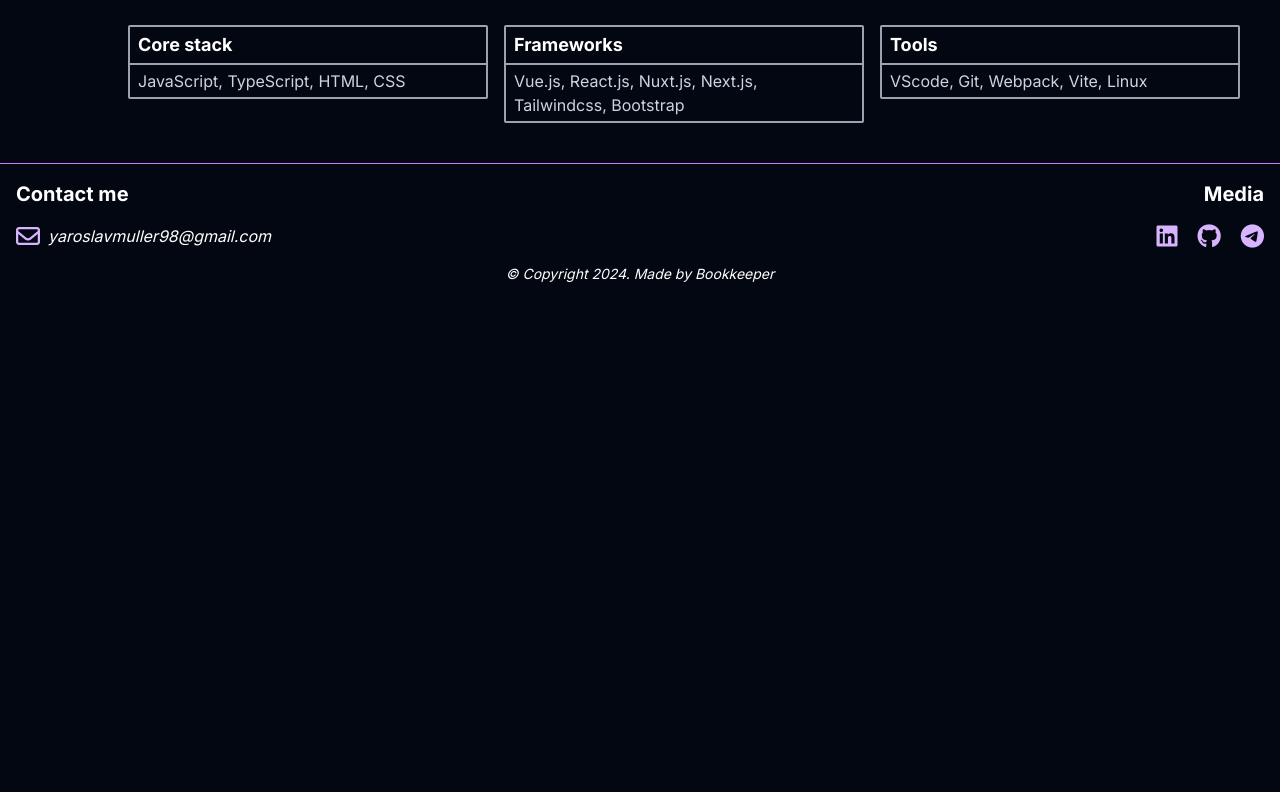
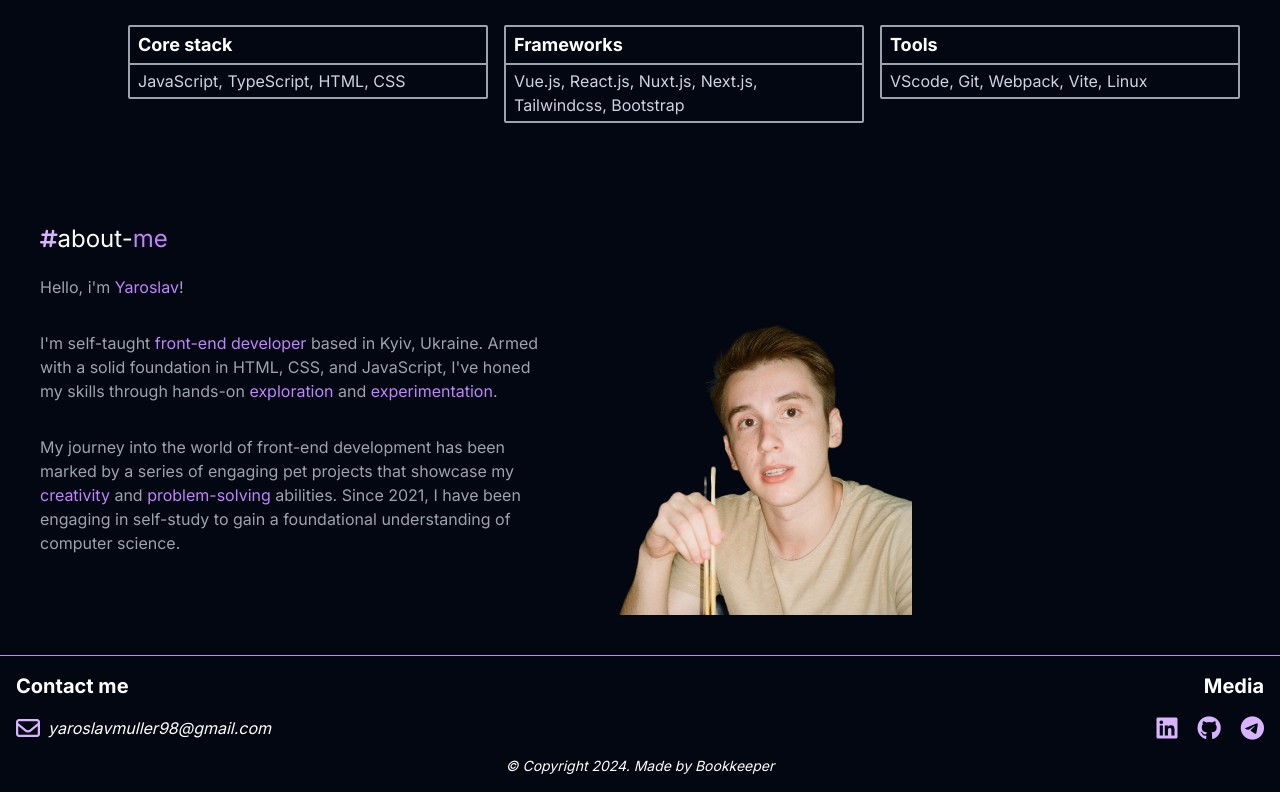
Before and after one commit to Bookkeeper33/Portfolio, a Vue app: page / in a window 1280 px wide. Shown: the part 1764-2556 px from the top of the page. Before the commit the page ends 2064 px from the top, so only its background shows below. Built offline with nearby package versions, Linux system fonts and the light colour scheme.

Commit message:
Feature: add about me section

```diff
--- /dev/null
+++ b/src/components/Main/About.vue
@@ -0,0 +1,41 @@
+<script setup>
+    import yaroslav from "@/assets/me.png";
+</script>
+
+<template>
+    <section class="w-full px-3 py-4 text-white sm:p-10">
+        <div class="container mx-auto flex items-center">
+            <i class="fa-solid fa-hashtag text-xl text-purple-300"></i>
+            <h2 class="text-lg sm:text-2xl">about-<span class="text-purple-400">me</span></h2>
+        </div>
+        <div
+            class="container flex flex-col-reverse items-center text-white sm:mx-auto sm:flex-row-reverse sm:items-start sm:justify-end"
+        >
+            <img
+                :src="yaroslav"
+                alt=""
+                class="max-w-[320px] self-center max-[320px]:w-full md:max-w-[360px]"
+            />
+            <div
+                class="mt-5 space-y-4 text-pretty text-gray-400 antialiased *:text-base sm:max-w-lg md:space-y-5 lg:space-y-8"
+            >
+                <p class="text-sm">Hello, i'm <span class="text-purple-400">Yaroslav</span>!</p>
+                <p class="text-sm">
+                    I'm self-taught <span class="text-purple-400">front-end developer</span> based
+                    in Kyiv, Ukraine. Armed with a solid foundation in HTML, CSS, and JavaScript,
+                    I've honed my skills through hands-on
+                    <span class="text-purple-400">exploration</span> and
+                    <span class="text-purple-400">experimentation</span>.
+                </p>
+                <p class="text-sm">
+                    My journey into the world of front-end development has been marked by a series
+                    of engaging pet projects that showcase my
+                    <span class="text-purple-400">creativity</span> and
+                    <span class="text-purple-400">problem-solving</span>
+                    abilities. Since 2021, I have been engaging in self-study to gain a foundational
+                    understanding of computer science.
+                </p>
+            </div>
+        </div>
+    </section>
+</template>
--- a/src/view/Home.vue
+++ b/src/view/Home.vue
@@ -4,6 +4,7 @@
     import Hero from "@/components/Main/Hero.vue";
     import Projects from "@/components/Main/Projects.vue";
     import Skills from "@/components/Main/Skills.vue";
+    import About from "@/components/Main/About.vue";
 </script>
 
 <template>
@@ -12,6 +13,7 @@
         <Hero />
         <Projects />
         <Skills />
+        <About />
     </main>
     <Footer />
 </template>
```
Also changed, not shown: src/assets/me.png (added).
